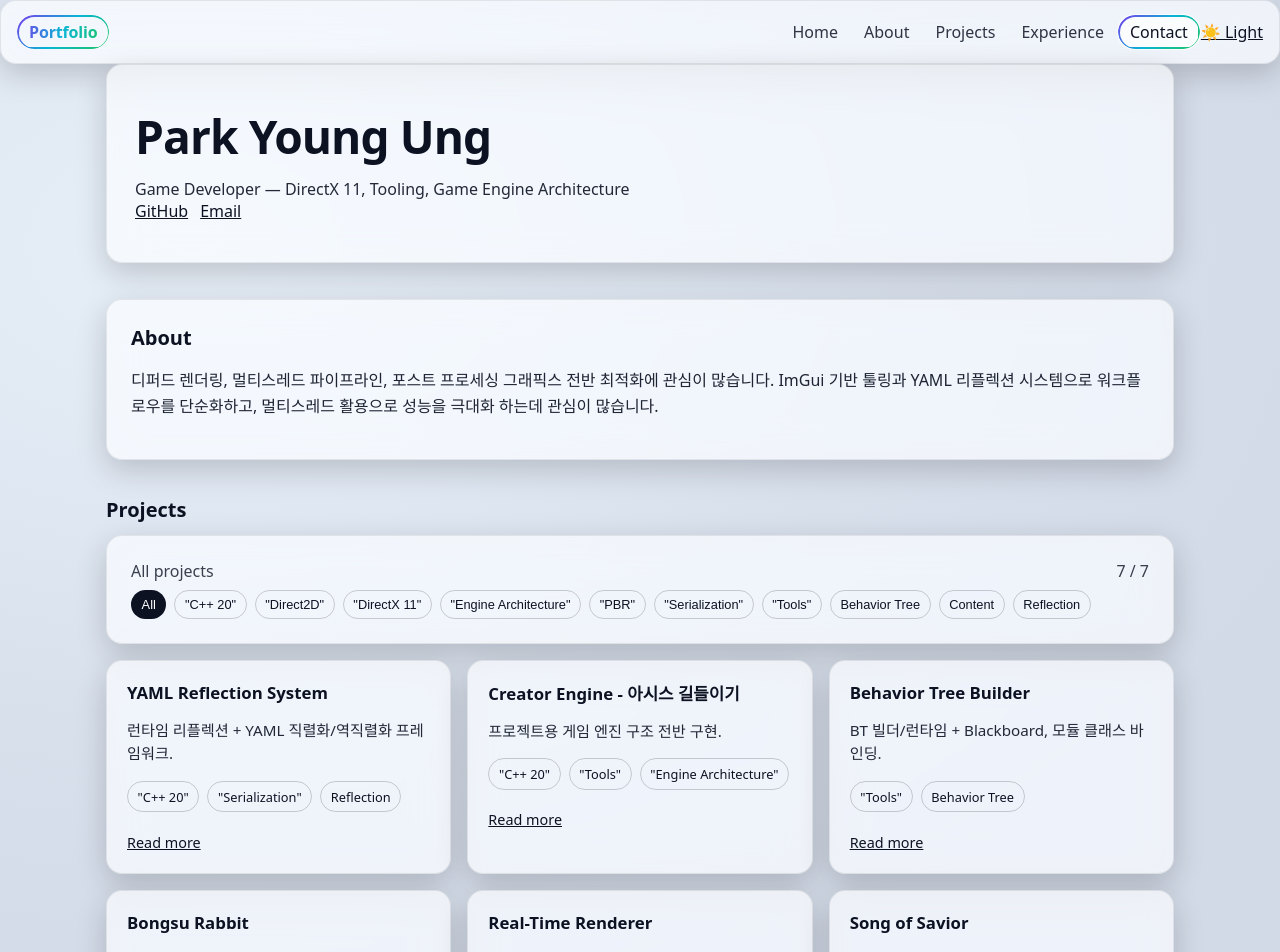
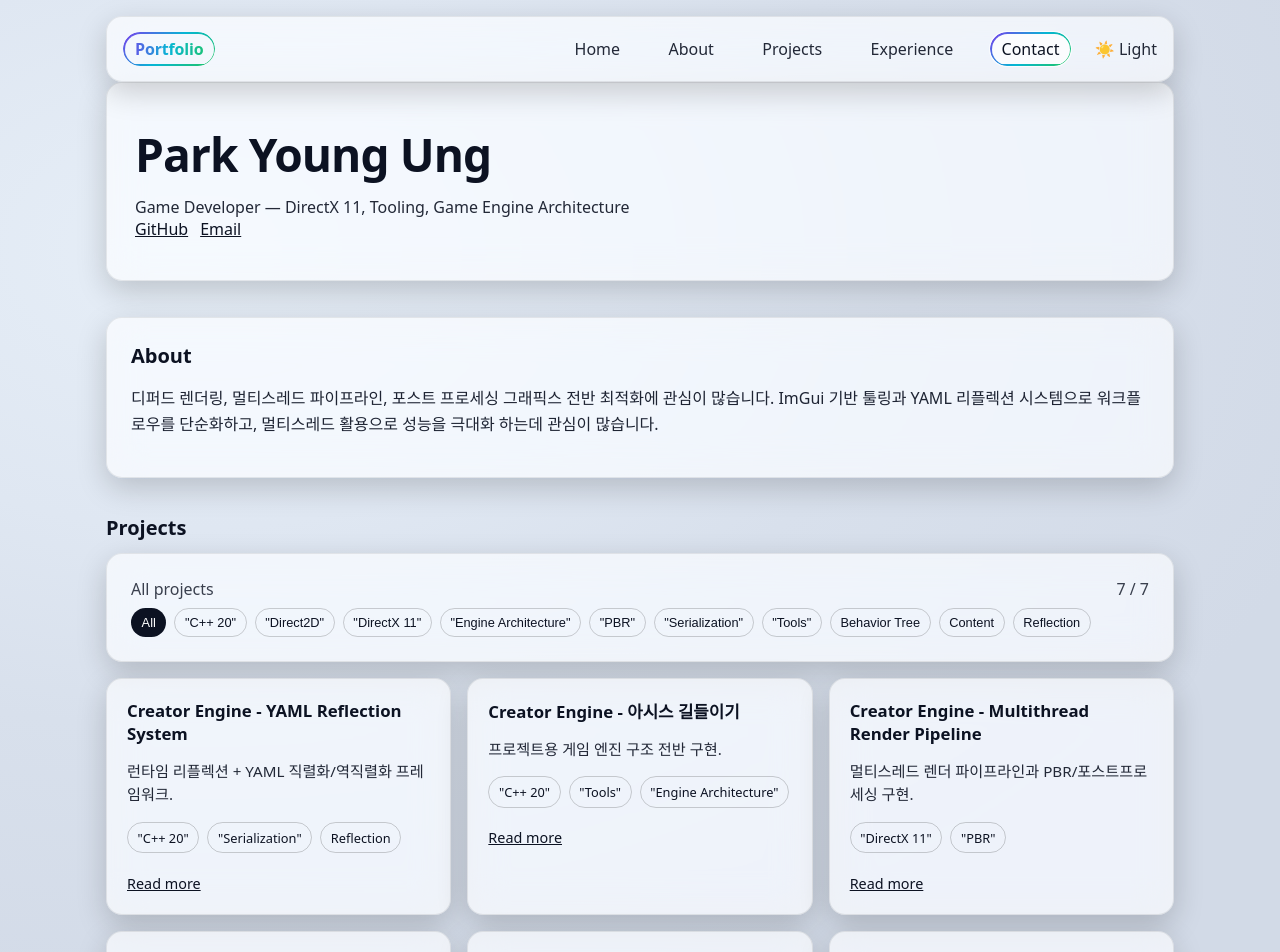
Before and after one commit to 29thnight/29thnight.github.io, a React (Vite) app in the folder my-portfolio/: page / in a window 1280 px wide. Shown: the top 952 px of the page. Built offline with nearby package versions, Linux system fonts and the light colour scheme.

Commit message:
feat: 프로젝트 제목 및 설명 업데이트, 새로운 프로젝트 추가

```diff
--- a/my-portfolio/src/App.jsx
+++ b/my-portfolio/src/App.jsx
@@ -29,8 +29,8 @@ function Nav() {
   const [active, setActive] = useState("home")
 
   useEffect(() => {
-    const HEADER = 84
-    let tops = []
+  const HEADER = 84; // index.css의 scroll-margin-top과 동일하게 유지
+  let tops = [];
 
   const measure = () => {
     tops = sections
@@ -39,66 +39,63 @@ function Nav() {
         return { id, top: el ? el.getBoundingClientRect().top + window.scrollY : Infinity };
       })
       .sort((a, b) => a.top - b.top);
-    }
+  };
 
   const pick = () => {
-      const pos = window.scrollY + HEADER + 1
-      const nearBottom = window.innerHeight + window.scrollY >= document.documentElement.scrollHeight - 2
-      if (nearBottom) { setActive(sections[sections.length - 1].id); return }
-      let current = sections[0].id
-      for (const r of tops) { if (r.top <= pos) current = r.id; else break }
-      setActive(current)
+    const pos = window.scrollY + HEADER + 1;
+    // ✅ 바닥 근처면 마지막 섹션으로 강제 전환
+    const nearBottom =
+      window.innerHeight + window.scrollY >= document.documentElement.scrollHeight - 2;
+    if (nearBottom) {
+      setActive(sections[sections.length - 1].id);
+      return;
     }
+    // 현재 위치 기준, 가장 최근(위) 섹션 선택
+    let current = sections[0].id;
+    for (const r of tops) {
+      if (r.top <= pos) current = r.id;
+      else break;
+    }
+    setActive(current);
+  };
 
-    const onScroll = () => requestAnimationFrame(pick)
-    const onResize = () => { measure(); pick() }
+  const onScroll = () => requestAnimationFrame(pick);
+  const onResize = () => { measure(); pick(); };
 
-    const hash = window.location.hash.slice(1)
-    if (hash) setActive(hash)
+  // 초기 해시(#about 등) 반영
+  const hash = window.location.hash.slice(1);
+  if (hash) setActive(hash);
 
-    measure(); pick()
-    window.addEventListener("scroll", onScroll, { passive: true })
-    window.addEventListener("resize", onResize)
+  // 초기 측정 + 이벤트 등록
+  measure(); pick();
+  window.addEventListener("scroll", onScroll, { passive: true });
+  window.addEventListener("resize", onResize);
 
-    const main = document.querySelector("main")
-    const ro = main ? new ResizeObserver(() => { measure(); pick() }) : null
-    ro?.observe(main)
-    document.fonts?.ready?.then(() => { measure(); pick() })
+  // ✅ 레이아웃/콘텐츠 높이 변화 대응 (프로젝트 필터 등)
+  const main = document.querySelector("main");
+  const ro = main ? new ResizeObserver(() => { measure(); pick(); }) : null;
+  ro?.observe(main);
+
+  // 폰트 로드 후 치수 변동 대응
+  document.fonts?.ready?.then(() => { measure(); pick(); });
 
   return () => {
-      window.removeEventListener("scroll", onScroll)
-      window.removeEventListener("resize", onResize)
-      ro?.disconnect()
-    }
-  }, [sections])
-
-  const scrollTo = (id) => (e) => {
-    e.preventDefault()
-    const el = document.getElementById(id)
-    if (!el) return
-    const nav = document.querySelector(".site-nav")
-    const navH = nav ? nav.offsetHeight : 84
-    const top = el.getBoundingClientRect().top + window.scrollY - navH - 8
-    window.scrollTo({ top, behavior: "smooth" })
-  }
+    window.removeEventListener("scroll", onScroll);
+    window.removeEventListener("resize", onResize);
+    ro?.disconnect();
+  };
+}, [sections]);
 
   return (
-    // ✅ 전체 폭을 차지하는 sticky 네비
-    <header className="site-nav">
-      <div className="nav-inner">
+    <header className="container topbar">
       <GlassCard>
         <nav className="nav">
-            <a href="#home" onClick={scrollTo("home")} className="brand brand-gradient brand-chip">
-              Portfolio
-            </a>
-
-            {/* ✅ 가로 스크롤 가능한 탭 래퍼 */}
-            <div className="nav-scroll">
+          <a href="#home" className="brand brand-gradient brand-chip">Portfolio</a>
+          <div className="links nav-links">
             {sections.map(({ id, label }) => (
               <a
                 key={id}
                 href={`#${id}`}
-                  onClick={scrollTo(id)}
                 className={`nav-link ${active === id ? "active" : ""}`}
                 aria-current={active === id ? "page" : undefined}
               >
@@ -109,7 +106,6 @@ function Nav() {
           </div>
         </nav>
       </GlassCard>
-      </div>
     </header>
   )
 }
--- a/my-portfolio/src/data/projects.json
+++ b/my-portfolio/src/data/projects.json
@@ -1,7 +1,7 @@
 [
   {
     "id": "24fda112-63ef-8080-9c15-e10769f110a4",
-    "title": "YAML Reflection System",
+    "title": "Creator Engine - YAML Reflection System",
     "desc": "런타임 리플렉션 + YAML 직렬화/역직렬화 프레임워크.",
     "tags": [
       "\"C++ 20\"",
@@ -24,8 +24,19 @@
     "notionPageId": "24fda112-63ef-8074-9dcb-cb7e2f4e7e52"
   },
   {
+    "id": "24fda112-63ef-8064-91a0-fad1219c8a43",
+    "title": "Creator Engine - Multithread Render Pipeline",
+    "desc": "멀티스레드 렌더 파이프라인과 PBR/포스트프로세싱 구현.",
+    "tags": [
+      "\"DirectX 11\"",
+      "\"PBR\""
+    ],
+    "link": null,
+    "notionPageId": "24fda112-63ef-8064-91a0-fad1219c8a43"
+  },
+  {
     "id": "24fda112-63ef-803f-baa5-f74da3154d4b",
-    "title": "Behavior Tree Builder",
+    "title": "Creator Engine - Behavior Tree Builder",
     "desc": "BT 빌더/런타임 + Blackboard, 모듈 클래스 바인딩.",
     "tags": [
       "\"Tools\"",
@@ -33,6 +44,16 @@
     ],
     "link": null,
     "notionPageId": "24fda112-63ef-803f-baa5-f74da3154d4b"
+  },
+  {
+    "id": "24fda112-63ef-804d-a269-edcbc0b5f09e",
+    "title": "MusketFire",
+    "desc": "게임 컨텐츠 구현.",
+    "tags": [
+      "Content"
+    ],
+    "link": "https://github.com/USER/Creator-Engine",
+    "notionPageId": "24fda112-63ef-804d-a269-edcbc0b5f09e"
   },
   {
     "id": "24fda112-63ef-8082-87fd-c679e41bc17b",
@@ -46,17 +67,6 @@
     "notionPageId": "24fda112-63ef-8082-87fd-c679e41bc17b"
   },
   {
-    "id": "24fda112-63ef-8064-91a0-fad1219c8a43",
-    "title": "Real-Time Renderer",
-    "desc": "멀티스레드 렌더 파이프라인과 PBR/포스트프로세싱 구현.",
-    "tags": [
-      "\"DirectX 11\"",
-      "\"PBR\""
-    ],
-    "link": null,
-    "notionPageId": "24fda112-63ef-8064-91a0-fad1219c8a43"
-  },
-  {
     "id": "24fda112-63ef-8012-87f0-da45660c86f5",
     "title": "Song of Savior",
     "desc": "D2D 활용한 게임 엔진 구현.",
@@ -66,15 +76,5 @@
     ],
     "link": null,
     "notionPageId": "24fda112-63ef-8012-87f0-da45660c86f5"
-  },
-  {
-    "id": "24fda112-63ef-804d-a269-edcbc0b5f09e",
-    "title": "MusketFire",
-    "desc": "게임 컨텐츠 구현.",
-    "tags": [
-      "Content"
-    ],
-    "link": "https://github.com/USER/Creator-Engine",
-    "notionPageId": "24fda112-63ef-804d-a269-edcbc0b5f09e"
   }
 ]
```
Lines whose indentation alone changed are shown as unchanged.
